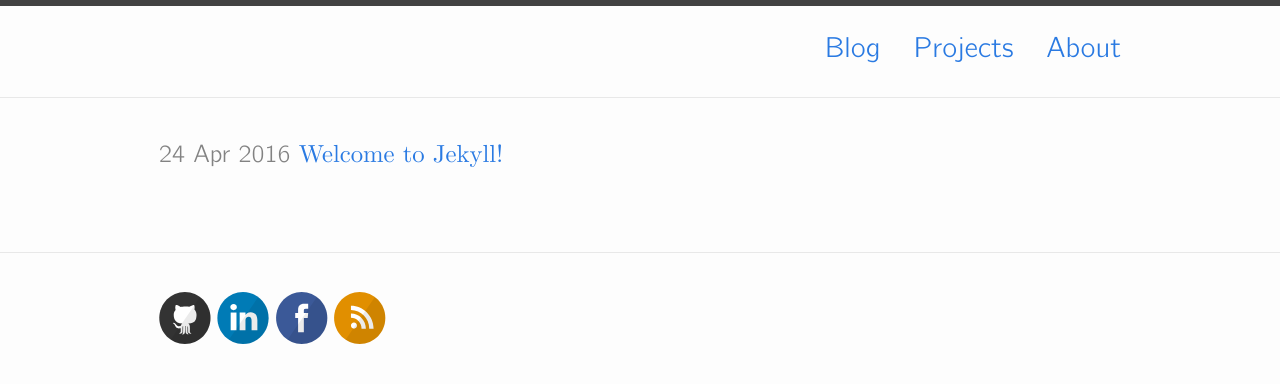
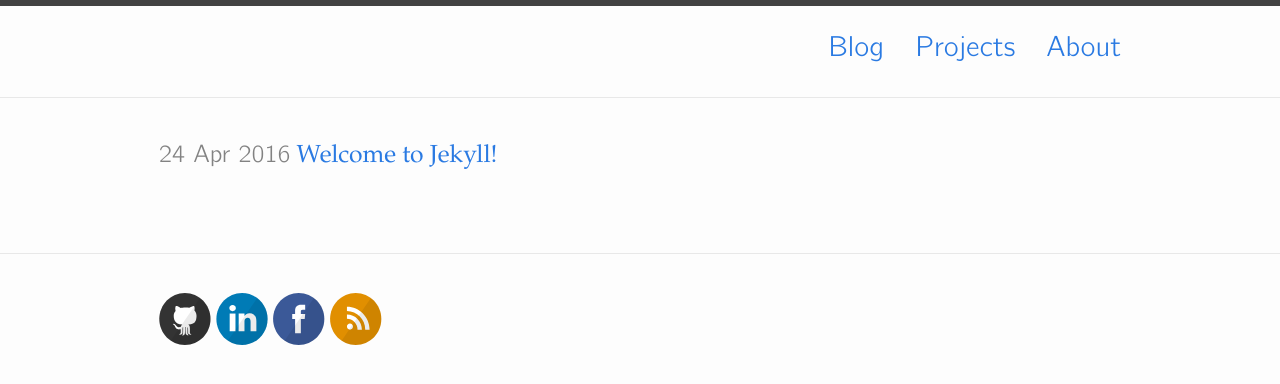
Before and after one commit to alopatindev/alopatindev.github.io, a Jekyll site: the page built from index.html, in a window 1280 px wide. Shown: the top 384 px of the page. Built offline with Jekyll 4.4.1, drawn with Linux system fonts in a browser that asks for light colours.

Commit message:
update style: fonts

```diff
--- a/_sass/_layout.scss
+++ b/_sass/_layout.scss
@@ -233,6 +233,7 @@
 }
 
 .post-title {
+  font-family: $headline-font-family;
   font-size: 42px;
   letter-spacing: -1px;
   line-height: 1;
--- a/css/main.scss
+++ b/css/main.scss
@@ -7,9 +7,10 @@
 @import "../fonts/Bright/cmun-bright.css";
 
 // Our variables
-$base-font-family: "Computer Modern Serif", "Helvetica Neue", Helvetica, Arial, sans-serif;
-$menu-font-family: "Computer Modern Bright", sans-serif;
+$base-font-family: "Palatino Linotype", "Book Antiqua", Palatino, serif;
+$headline-font-family: "Computer Modern Serif", Georgia, sans-serif;
 $datetime-font-family: "Computer Modern Bright", sans-serif;
+$menu-font-family: "Computer Modern Bright", serif;
 $base-font-size:   16px;
 $base-font-weight: 400;
 $small-font-size:  $base-font-size * 0.875;
```
